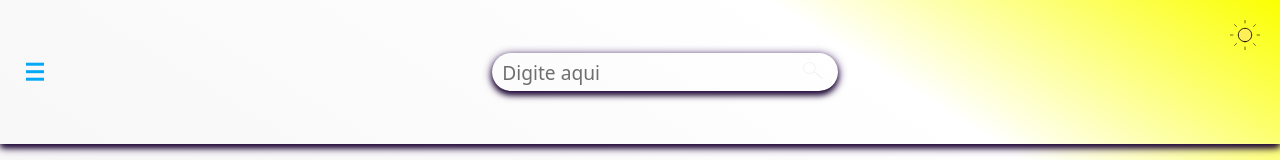
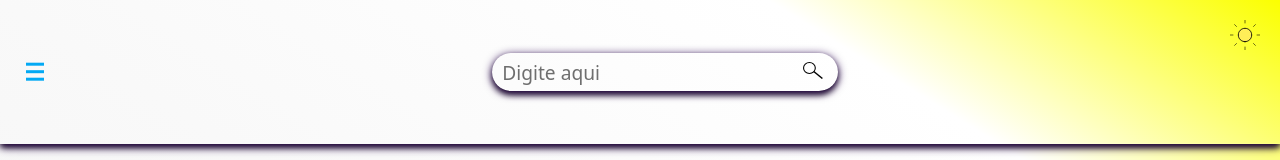
Before and after one commit to yoshtempest/manhwa-library, a Next.js app: page / in a window 1280 px wide. Shown: the top 160 px of the page. Built offline with nearby package versions, Linux system fonts and the light colour scheme.

Commit message:
feat: ThemeProvider is changing the colors of NavBar icon now

```diff
--- a/src/components/Header/NavBar/index.tsx
+++ b/src/components/Header/NavBar/index.tsx
@@ -1,9 +1,14 @@
+"use client";
+
 import styles from './styles.module.css'
 import Icon from "@/components/Icon";
 import SearchIcon from '@/assets/SearchIcon.svg'
 import SearchIconWhite from '@/assets/SearchIconWhite.svg'
+import { useTheme } from "@/components/ThemeProvider";
 
 const NavBar = () => {
+    const { theme } = useTheme();
+
     return (
         <div className={styles.Container}>
             <div className={styles.InputContainer}>
@@ -13,7 +18,7 @@ const NavBar = () => {
                 />
                 <div className={styles.SearchIcon}>
                     <Icon
-                        iconPath={SearchIconWhite.src}
+                        iconPath={theme === "dark" ? SearchIconWhite.src : SearchIcon.src}
                         alt="Search icon"
                     />
                 </div>
--- a/src/components/ThemeProvider/index.tsx
+++ b/src/components/ThemeProvider/index.tsx
@@ -4,8 +4,16 @@ import styles from './styles.module.css'
 import DarkTheme from '@/assets/DarkTheme.svg'
 import Icon from "@/components/Icon";
 import LightTheme from '@/assets/LightTheme.svg'
+import { useEffect, useState, createContext, useContext } from "react";
 
-import { useEffect, useState } from "react";
+// Crie o contexto
+export const ThemeContext = createContext<{
+  theme: "light" | "dark";
+  toggleTheme: () => void;
+}>({
+  theme: "light",
+  toggleTheme: () => {},
+});
 
 export function ThemeProvider({ children }: { children: React.ReactNode }) {
   const [theme, setTheme] = useState<"light" | "dark">("light");
@@ -20,22 +28,21 @@ export function ThemeProvider({ children }: { children: React.ReactNode }) {
 
   // Sempre que o tema mudar: atualiza HTML e localStorage
   useEffect(() => {
-    // Primeiro remove todas as classes de tema
     document.documentElement.classList.remove("light", "dark");
-
-    // Depois adiciona a classe do tema atual
     document.documentElement.classList.add(theme);
-
-    // Salva preferência
     localStorage.setItem("theme", theme);
   }, [theme]);
 
+  const toggleTheme = () => {
+    setTheme(theme === "dark" ? "light" : "dark");
+  };
+
   return (
-    <>
+    <ThemeContext.Provider value={{ theme, toggleTheme }}>
       {/* Botão Toggle */}
       <div className={styles.themeToggle}>
         <button
-          onClick={() => setTheme(theme === "dark" ? "light" : "dark")}
+          onClick={toggleTheme}
           aria-label={`${theme === "dark" ? "light" : "dark"}`}
         >
           <Icon
@@ -45,9 +52,11 @@ export function ThemeProvider({ children }: { children: React.ReactNode }) {
         </button>
       </div>
 
-
       {/* Content of aplication */}
       {children}
-    </>
+    </ThemeContext.Provider>
   );
 }
+
+// Hook personalizado para usar o tema
+export const useTheme = () => useContext(ThemeContext);
```
